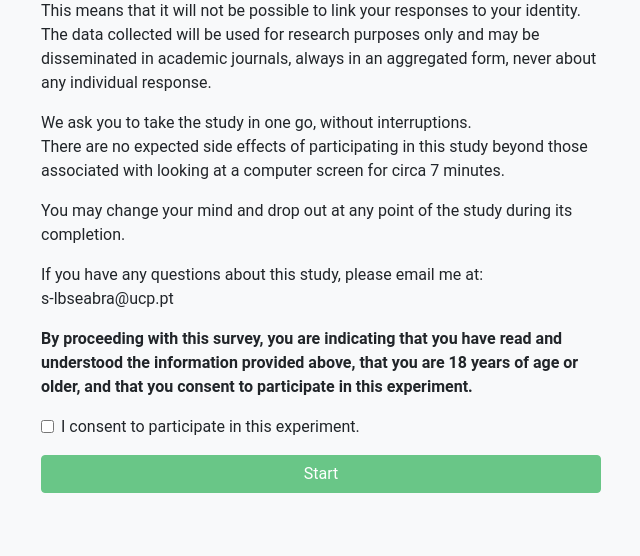
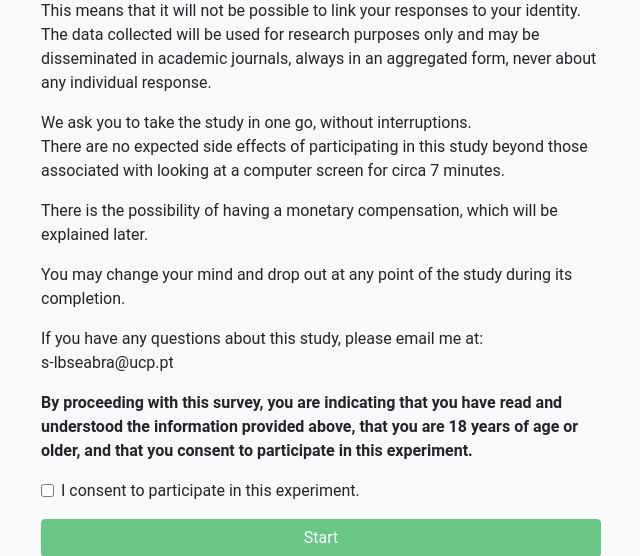
Before and after one commit to lucas-bs/thesis-survey, a Flask app: page / in a window 1280 px wide. Shown: the part 345-901 px from the top of the page, without its empty margins (319-959 px from the left). Before the commit the page ends 838 px from the top, so only its background shows below. Run offline with Flask 3, Linux system fonts and the light colour scheme; some libraries are stand-ins or nearby versions.

Commit message:
Update welcome.html

```diff
--- a/gpt/templates/welcome.html
+++ b/gpt/templates/welcome.html
@@ -38,6 +38,9 @@
                 looking at a computer screen for circa 7 minutes.
             </p>
             <p>
+                There is the possibility of having a monetary compensation, which will be explained later.
+            </p>
+            <p>
                 You may change your mind and drop out at any point of the study during its completion.
             </p>
             <p>
```
